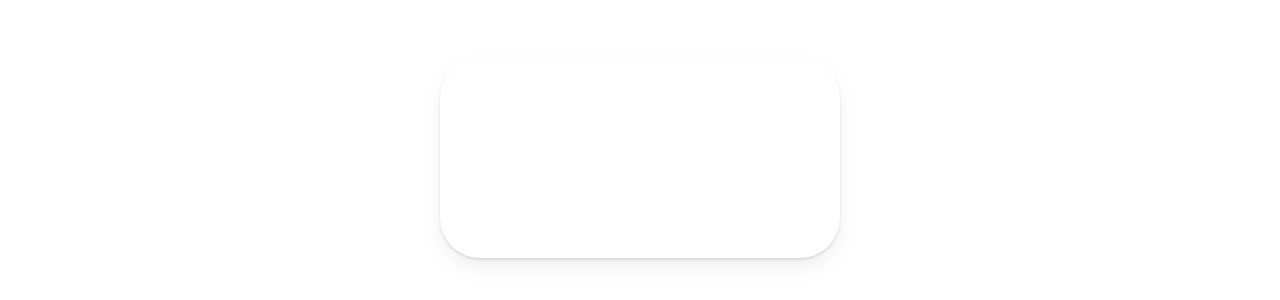
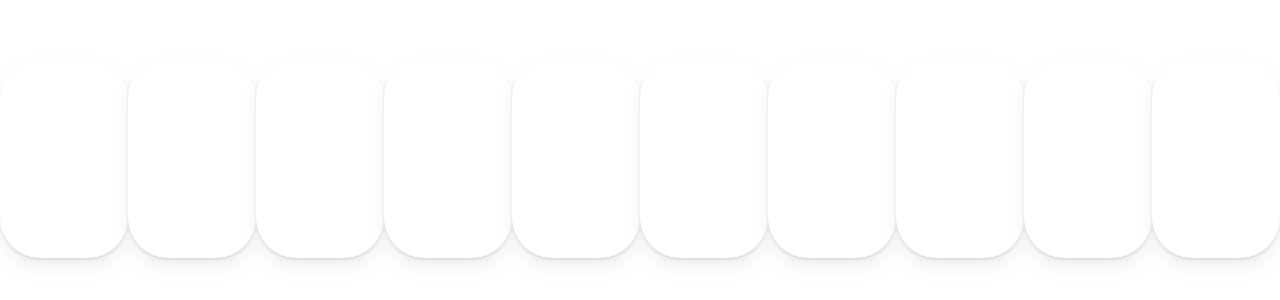
Before and after one commit to johj703/react_masterclass, a React (Create React App) app in the folder animation/: page / in a window 1280 px wide. Shown: the part 242-542 px from the top of the page. Built offline with nearby package versions, Linux system fonts and the light colour scheme.

Commit message:
10개 박스 만들기

```diff
--- a/animation/src/App.tsx
+++ b/animation/src/App.tsx
@@ -24,7 +24,11 @@ const Box = styled(motion.div)`
 function App() {
   return (
     <Wrapper>
-      <Box></Box>
+      <AnimatePresence>
+        {[1, 2, 3, 4, 5, 6, 7, 8, 9, 10].map((i) => (
+          <Box key={i}></Box>
+        ))}
+      </AnimatePresence>
     </Wrapper>
   );
 }
```
